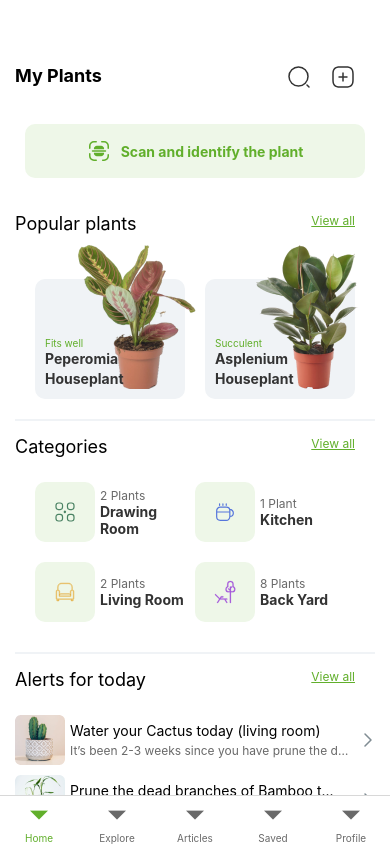
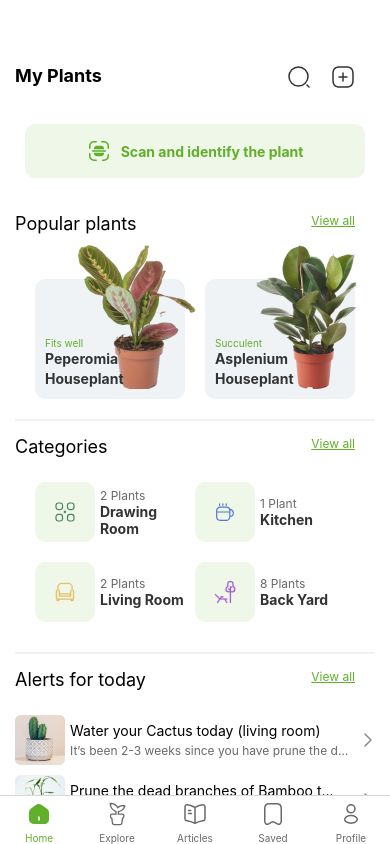
Before and after one commit to chombazm/CameraApp, a React Native app: screen / in a window 390 px wide. Built offline with nearby package versions, Linux system fonts and the light colour scheme.

Commit message:
Add Bottom Icons and interactive focus highlits

```diff
--- a/assets/colors.ts
+++ b/assets/colors.ts
@@ -8,4 +8,5 @@ export const colors = {
   black: '#333333',
   gray: '#696969',
   grayLight: '#F0F3F6',
+  grayIcon: '#8C8C8C',
 };
--- a/assets/icons.tsx
+++ b/assets/icons.tsx
@@ -12,6 +12,7 @@ import Svg, {
 type Props = {
   color?: string;
   size?: number;
+  focused?: boolean;
 } & SvgProps;
 
 export const CameraIcon = (props: Props) => (
@@ -239,3 +240,71 @@ export const ArrowIcon = (props: Props) => (
     />
   </Svg>
 );
+export const TabHomeIcon = (props: Props) => (
+  <Svg width={24} height={24} fill="none" {...props}>
+    <Path
+      d="m20.04 6.82-5.76-4.03c-1.57-1.1-3.98-1.04-5.49.13L3.78 6.83c-1 .78-1.79 2.38-1.79 3.64v6.9c0 2.55 2.07 4.63 4.62 4.63h10.78c2.55 0 4.62-2.07 4.62-4.62V10.6c0-1.35-.87-3.01-1.97-3.78Z"
+      fill={props.focused ? props.color : 'none'}
+      stroke={props.focused ? 'none' : props.color}
+      strokeWidth={1.3}
+    />
+    <Path
+      d="M12 18.75c-.41 0-.75-.34-.75-.75v-3c0-.41.34-.75.75-.75s.75.34.75.75v3c0 .41-.34.75-.75.75Z"
+      fill={props.focused ? '#fff' : props.color}
+    />
+  </Svg>
+);
+export const TabExploreIcon = (props: Props) => (
+  <Svg
+    width={17}
+    height={24}
+    fill={props.focused ? props.color : 'none'}
+    {...props}>
+    <Path
+      d="m15 4.443.113-.64h-.004L15.1 3.8l-.027-.004a6.889 6.889 0 0 0-.43-.05 8.852 8.852 0 0 0-1.145-.021c-.922.042-2.154.243-3.29.907-.533.31-1.021.65-1.449 1-.404-.73-.978-1.49-1.677-2.196-1.01-1.02-2.288-1.536-3.278-1.798a9.415 9.415 0 0 0-1.633-.28 4.833 4.833 0 0 0-.107-.007l-.03-.001H2.018L2 2m13 2.443.611.221v.002l-.001.003-.003.008-.01.026-.036.09a9.07 9.07 0 0 1-.69 1.322c-.496.784-1.283 1.76-2.42 2.424-1.069.624-2.172 1.048-3.099 1.195v2.332h4.118a1.36 1.36 0 0 1 1.357 1.364v1.428c0 .713-.547 1.308-1.255 1.36l-.736 4.965-.643-.095.643.095a1.713 1.713 0 0 1-1.69 1.467H5.2c-.852 0-1.567-.63-1.69-1.467l.642-.095-.643.095-.736-4.964a1.361 1.361 0 0 1-1.255-1.36V13.43c0-.747.6-1.364 1.357-1.364h4.118v-2.66a5.614 5.614 0 0 1-1.433-.595c-.712-.406-1.454-.98-2.15-1.683-1.008-1.02-1.516-2.31-1.775-3.309a9.685 9.685 0 0 1-.276-1.647 5 5 0 0 1-.007-.108l-.001-.031V2.019L2 2m13 2.443.114-.64.76.135-.263.726-.611-.22ZM2 2l-.65.018-.019-.687.688.02L2 2Zm-.02.65h.001Zm.67-.67Z"
+      stroke={props.focused ? 'none' : props.color}
+      strokeWidth={1.3}
+    />
+  </Svg>
+);
+export const TabArticlesIcon = (props: Props) => (
+  <Svg
+    width={24}
+    height={24}
+    fill={props.focused ? props.color : 'none'}
+    {...props}>
+    <Path
+      d="M22 16.74V4.67c0-1.2-.98-2.09-2.17-1.99h-.06c-2.1.18-5.29 1.25-7.07 2.37l-.17.11c-.29.18-.77.18-1.06 0l-.25-.15C9.44 3.9 6.26 2.84 4.16 2.67 2.97 2.57 2 3.47 2 4.66v12.08c0 .96.78 1.86 1.74 1.98l.29.04c2.17.29 5.52 1.39 7.44 2.44l.04.02c.27.15.7.15.96 0 1.92-1.06 5.28-2.17 7.46-2.46l.33-.04c.96-.12 1.74-1.02 1.74-1.98ZM12 5.49v15M7.75 8.49H5.5M8.5 11.49h-3"
+      stroke={props.focused ? '#fff' : props.color}
+      strokeWidth={1.5}
+      strokeLinecap="round"
+      strokeLinejoin="round"
+    />
+  </Svg>
+);
+export const TabSavedIcon = (props: Props) => (
+  <Svg
+    width={18}
+    height={22}
+    fill={props.focused ? props.color : 'none'}
+    {...props}>
+    <Path
+      d="m10.36 19.092-.003-.002c-.412-.246-.903-.348-1.357-.348-.454 0-.945.102-1.357.348l-.003.002-2.373 1.434h-.002c-1.428.855-2.544.864-3.248.48C1.321 20.626.75 19.71.75 18.083V5.366c.009-1.668.432-2.785 1.142-3.49C2.602 1.168 3.725.75 5.4.75h7.2c1.666 0 2.786.415 3.497 1.114.71.699 1.136 1.803 1.153 3.45v12.77c0 1.625-.57 2.542-1.267 2.922-.704.384-1.82.375-3.248-.48h-.002l-2.373-1.434Z"
+      stroke={props.focused ? '#fff' : props.color}
+      strokeWidth={1.5}
+    />
+  </Svg>
+);
+export const TabProfileIcon = (props: Props) => (
+  <Svg
+    width={24}
+    height={24}
+    fill={props.focused ? props.color : 'none'}
+    {...props}>
+    <Path
+      d="M8 6.75c0-2.206 1.794-4 4-4 2.205 0 4 1.793 4 3.999a3.988 3.988 0 0 1-3.844 3.991h-.008c-.1-.01-.2-.01-.291-.002C9.66 10.639 8 8.896 8 6.75ZM7.338 19.967l-.002-.001c-1.108-.739-1.626-1.668-1.626-2.586 0-.918.518-1.857 1.636-2.606 1.257-.831 2.944-1.269 4.666-1.269 1.724 0 3.406.438 4.652 1.269 1.103.735 1.617 1.664 1.626 2.589-.001.927-.52 1.856-1.629 2.605-1.251.84-2.937 1.282-4.661 1.282-1.724 0-3.41-.442-4.662-1.283Z"
+      stroke={props.color}
+      strokeWidth={1.5}
+    />
+  </Svg>
+);
--- a/src/navigation/index.tsx
+++ b/src/navigation/index.tsx
@@ -2,18 +2,29 @@ import React from 'react';
 
 import { NavigationContainer } from '@react-navigation/native';
 
-import { createNativeStackNavigator } from '@react-navigation/native-stack';
+import {
+  createNativeStackNavigator,
+  NativeStackScreenProps,
+} from '@react-navigation/native-stack';
 import { HomeScreen } from '../screens/Home';
 import { CameraScreen } from '../screens/Camera';
 import { FlowerScreen } from '../screens/Flower';
 import {
   HomeStackParamList,
   MainTabParamList,
+  NavigationProps,
   RootStackParamList,
 } from '../types';
 import { createBottomTabNavigator } from '@react-navigation/bottom-tabs';
 import { DefaultScreen } from '../screens/Default';
 import { colors } from '../../assets/colors';
+import {
+  TabArticlesIcon,
+  TabExploreIcon,
+  TabHomeIcon,
+  TabProfileIcon,
+  TabSavedIcon,
+} from '../../assets/icons';
 
 export function Navigation() {
   return (
@@ -41,7 +52,10 @@ function RootNavigator() {
 
 const Tab = createBottomTabNavigator<MainTabParamList>();
 
-function MainTabNavigator() {
+function MainTabNavigator({
+  navigation,
+  route,
+}: NativeStackScreenProps<MainTabParamList, 'Home'>) {
   return (
     <Tab.Navigator
       initialRouteName="Home"
@@ -51,12 +65,55 @@ function MainTabNavigator() {
         tabBarInactiveTintColor: colors.gray,
 
         tabBarActiveTintColor: colors.primary,
+
+        // return <TabExploreIcon color={color} />;
+        // },
       }}>
-      <Tab.Screen name="Home" component={HomeNavigator} />
-      <Tab.Screen name="Explore" component={DefaultScreen} />
-      <Tab.Screen name="Articles" component={DefaultScreen} />
-      <Tab.Screen name="Saved" component={DefaultScreen} />
-      <Tab.Screen name="Profile" component={DefaultScreen} />
+      <Tab.Screen
+        name="Home"
+        component={HomeNavigator}
+        options={{
+          tabBarIcon: ({ color, focused }) => (
+            <TabHomeIcon color={color} focused={focused} />
+          ),
+        }}
+      />
+      <Tab.Screen
+        name="Explore"
+        component={DefaultScreen}
+        options={{
+          tabBarIcon: ({ color, focused }) => (
+            <TabExploreIcon color={color} focused={focused} />
+          ),
+        }}
+      />
+      <Tab.Screen
+        name="Articles"
+        component={DefaultScreen}
+        options={{
+          tabBarIcon: ({ color, focused }) => (
+            <TabArticlesIcon color={color} focused={focused} />
+          ),
+        }}
+      />
+      <Tab.Screen
+        name="Saved"
+        component={DefaultScreen}
+        options={{
+          tabBarIcon: ({ color, focused }) => (
+            <TabSavedIcon color={color} focused={focused} />
+          ),
+        }}
+      />
+      <Tab.Screen
+        name="Profile"
+        component={DefaultScreen}
+        options={{
+          tabBarIcon: ({ color, focused }) => (
+            <TabProfileIcon color={color} focused={focused} />
+          ),
+        }}
+      />
     </Tab.Navigator>
   );
 }
```
